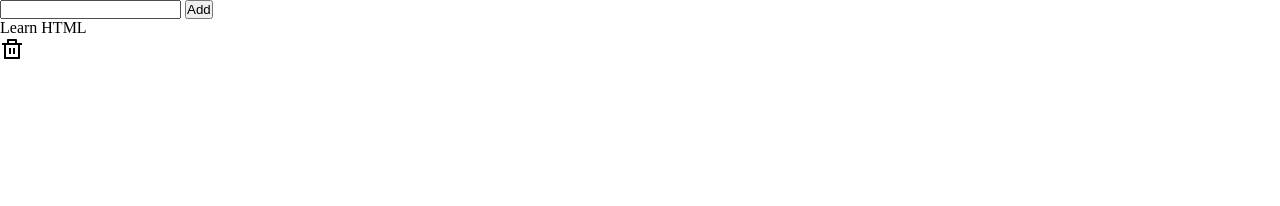
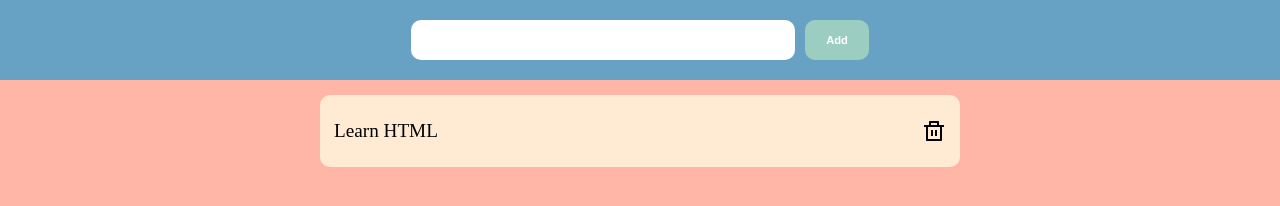
Before and after one commit to saurabhbansal2443/FSD-20-Inderpuri-Coding-Thinker, a plain HTML site: page Javascript/DOM/TodoList/index.html in a window 1280 px wide. Drawn offline with Linux system fonts and the light colour scheme.

Commit message:
Style of todo list

```diff
--- a/Javascript/DOM/TodoList/style.css
+++ b/Javascript/DOM/TodoList/style.css
@@ -3,3 +3,57 @@
   padding: 0;
   box-sizing: border-box;
 }
+.inputOptions {
+  height: 10vh;
+  width: 100vw;
+  background-color: #67a2c5;
+  display: flex;
+  justify-content: center;
+  align-items: center;
+}
+.inputOptions > input {
+  height: 50%;
+  width: 30%;
+  border: none;
+  outline: none;
+  border-radius: 10px;
+  font-size: 0.7rem;
+  padding: 2px 4px 2px 4px;
+}
+#btn {
+  height: 50%;
+  width: 5%;
+  border: none;
+  outline: none;
+  border-radius: 10px;
+  font-size: 0.7rem;
+  padding: 2px 4px 2px 4px;
+  background-color: #9bcec1;
+  margin-left: 10px;
+  color: white;
+  font-weight: 700;
+}
+.containerList {
+  height: 90vh;
+  width: 100vw;
+  background-color: #ffb6a6;
+  display: flex;
+  justify-content: center;
+  align-items: flex-start;
+}
+.task {
+  margin-top: 15px;
+  height: 10%;
+  width: 50%;
+  border: none;
+  outline: none;
+  border-radius: 10px;
+  background-color: #ffebd3;
+  font-size: 1.2rem;
+  padding: 2px 14px 2px 14px;
+  display: flex;
+  justify-content: space-between;
+  align-items: center;
+}
+.task > p {
+}
```
